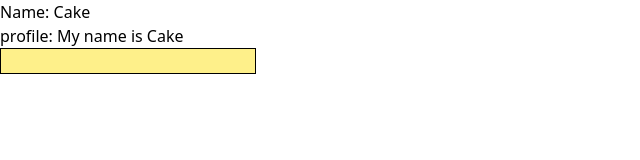
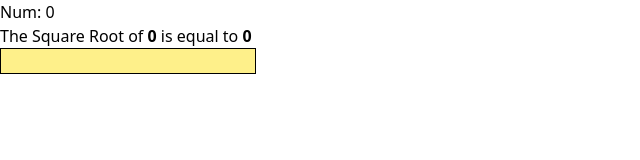
Before and after one commit to soAcademy/workshop-state-and-event, a React (Create React App) app: page / in a window 1280 px wide. Shown: the top 160 px of the page, without its empty margins (0-640 px from the left). Built offline with nearby package versions, Linux system fonts and the light colour scheme.

Commit message:
feat:useEffect3

```diff
--- a/src/App.js
+++ b/src/App.js
@@ -21,8 +21,8 @@ import Prop3 from "./Props/Prop3";
 import Prop4 from "./Props/Prop4";
 
 // import Effect1 from "./Effects/Effect1";
-import Effect2 from "./Effects/Effect2";
-// import Effect3 from "./EffectsAnswer/Effect3";
+// import Effect2 from "./Effects/Effect2";
+import Effect3 from "./Effects/Effect3";
 // import Effect4 from "./EffectsAnswer/Effect4";
 // import Effect5 from "./EffectsAnswer/Effect5";
 // import Effect6 from "./EffectsAnswer/Effect6";
@@ -54,8 +54,8 @@ const App = () => {
       {/* <Prop4 /> */}
 
       {/* <Effect1 /> */}
-      <Effect2 />
-      {/* <Effect3 /> */}
+      {/* <Effect2 /> */}
+      <Effect3 />
       {/* <Effect4 /> */}
       {/* <Effect5 /> */}
       {/* <Effect6 /> */}
--- a/src/Effects/Effect2.js
+++ b/src/Effects/Effect2.js
@@ -2,11 +2,11 @@ import React, { useState, useEffect } from "react";
 
 const Effect2 = () => {
   const [name, setName] = useState("Cake");
-  const [profile, setProfile] = useState("Cake");
+  const [profile, setProfile] = useState(name);
 
   useEffect(() => {
     setProfile(name);
-  }, [name]);
+  },);
 
   return (
     <>
--- /dev/null
+++ b/src/Effects/Effect3.js
@@ -0,0 +1,24 @@
+import React, { useState, useEffect } from "react";
+
+const Effect3 = () => {
+  const [num, setNum] = useState(0);
+  const [numSquareRoot, setNumSquareRoot] = useState(0);
+
+  useEffect(() => {
+    // setNumSquareRoot(Number(num) ** 0.5);
+    setNumSquareRoot(Math.sqrt(num));
+  }, [num]);
+
+  return (
+    <>
+      <p>Num: {num}</p>
+      <p>The Square Root of <b>{num}</b> is equal to <b>{numSquareRoot}</b></p>
+      <input
+        className="border border-black bg-yellow-200 w-64"
+        onChange={(e) => setNum(e.target.value)}
+      />
+    </>
+  );
+};
+
+export default Effect3;
```
